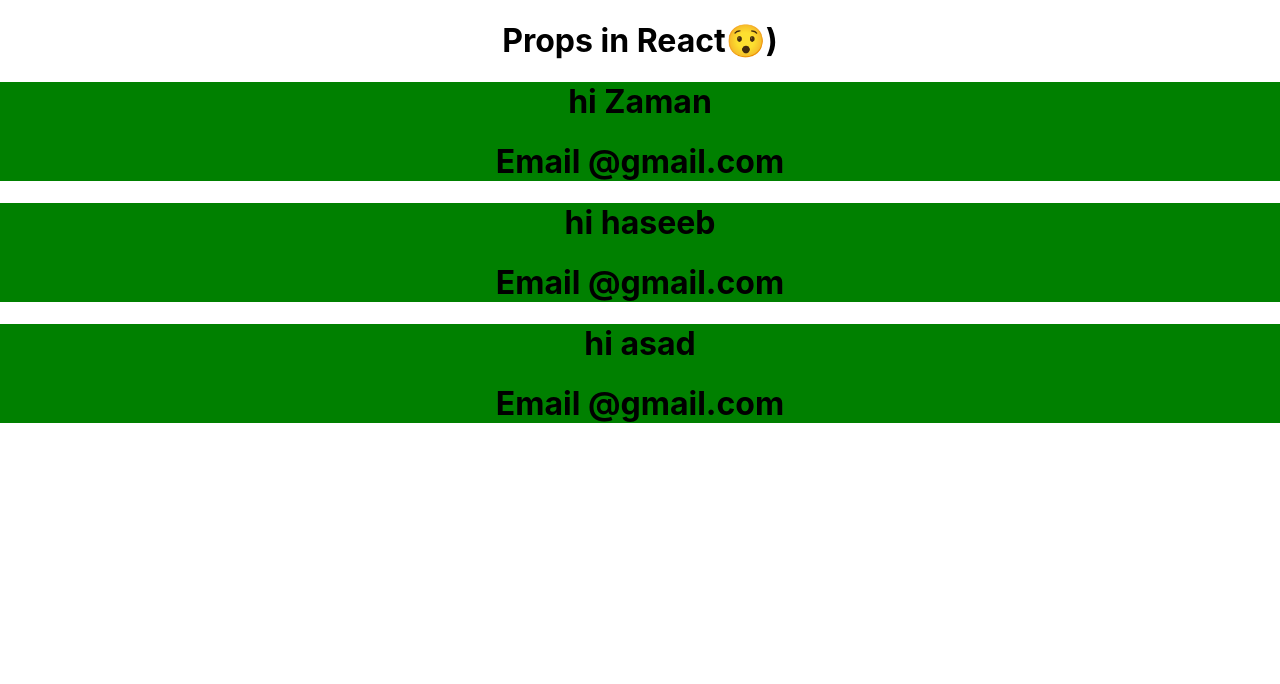
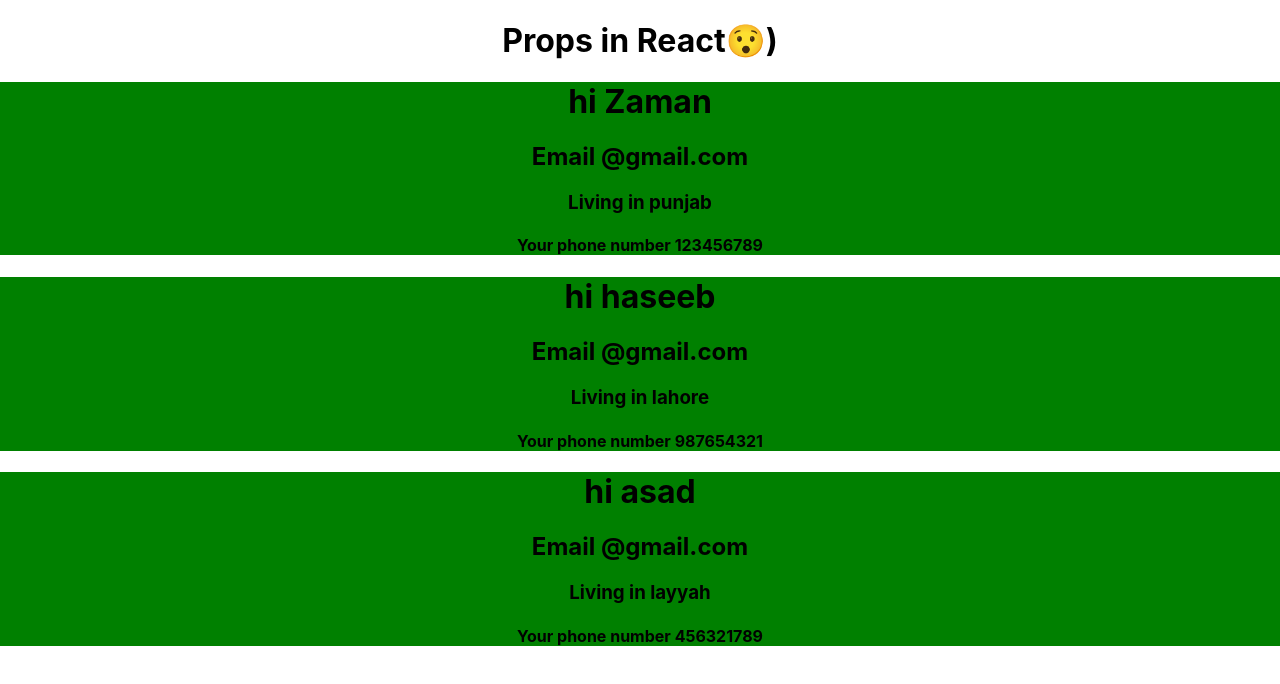
Before and after one commit to zamiasha/Learning-react-, a React (Create React App) app: page / in a window 1280 px wide. Shown: the top 684 px of the page. Built offline with nearby package versions, Linux system fonts and the light colour scheme.

Commit message:
added  more  use & get result

```diff
--- a/src/App.jsx
+++ b/src/App.jsx
@@ -14,9 +14,9 @@ function App() {
 
 
 
-    <Student name="Zaman" email="@gmail.com"/>
-    <Student name="haseeb" email="@gmail.com"/>
-    <Student name="asad" email="@gmail.com"/>
+    <Student name="Zaman" email="@gmail.com"  address="punjab" phone="123456789" />
+    <Student name="haseeb" email="@gmail.com" address="lahore" phone="987654321"/>
+    <Student name="asad" email="@gmail.com" address="layyah" phone="456321789"/>
 
 
 
--- a/src/components/Student.jsx
+++ b/src/components/Student.jsx
@@ -1,10 +1,12 @@
 import React from 'react'
 import '../../src/App.css';
-function Student ({name,email}) {
+function Student ({name,email,address,phone}) {
   return (
         <div className="begin">
             <h1>hi {name} </h1>
-            <h1>Email {email} </h1>
+            <h2>Email {email} </h2>
+            <h3>Living in {address} </h3>
+            <h4>Your phone number {phone} </h4>
         </div>
 
 )
```
